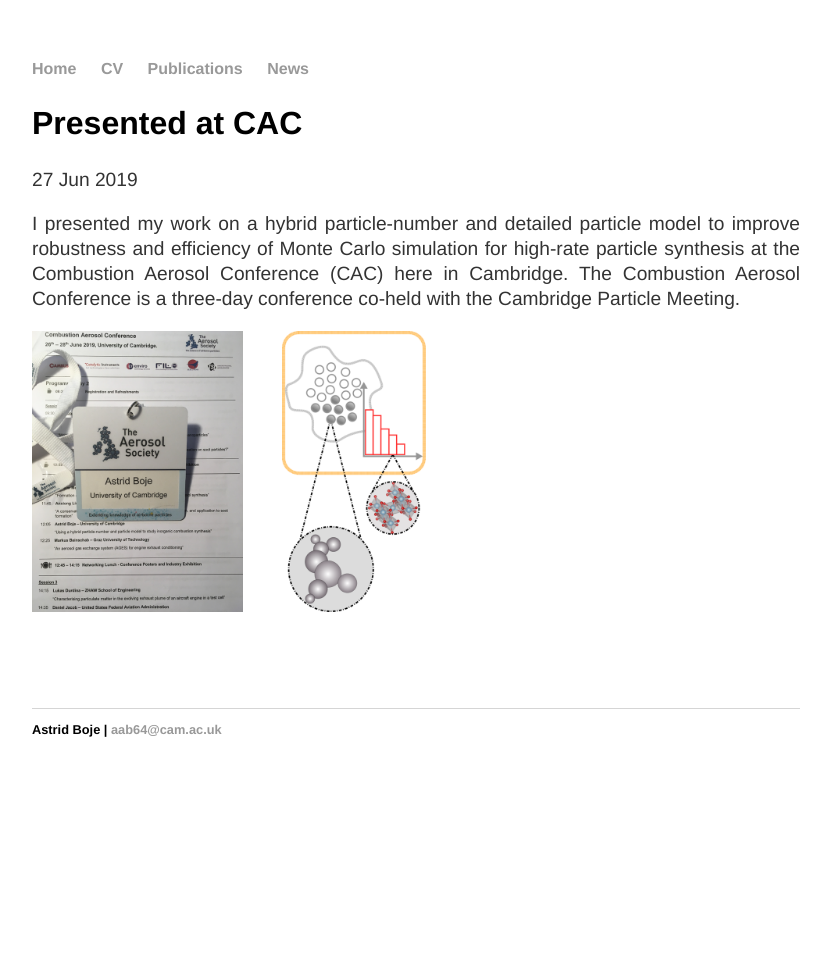
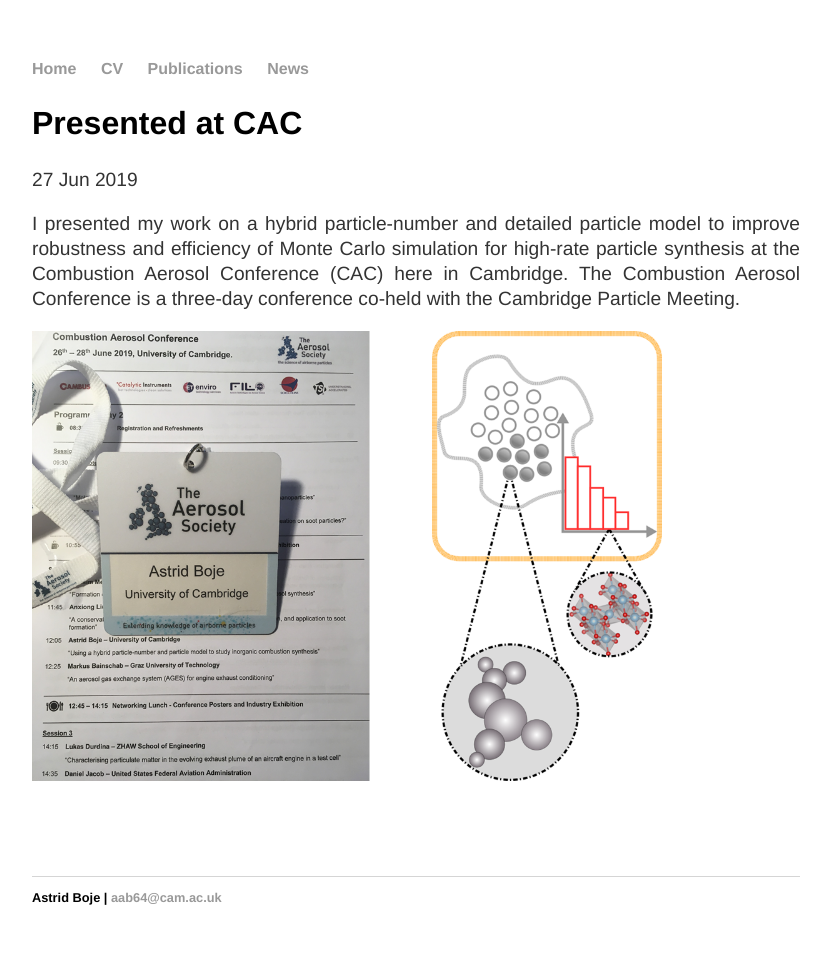
Before and after one commit to aab64/aab64.github.io, a Jekyll site: the page built from _posts/2019-06-27-Presented-at-CAC.md, in a window 1280 px wide. Shown: the whole page, without its empty margins (224-1055 px from the left). Built offline with Jekyll 4.4.1, drawn with Linux system fonts in a browser that asks for light colours; before the commit the page ends 900 px from its top, so only the background shows below that.

Commit message:
Update 2019-06-27-Presented-at-CAC.md

```diff
--- a/_posts/2019-06-27-Presented-at-CAC.md
+++ b/_posts/2019-06-27-Presented-at-CAC.md
@@ -8,7 +8,7 @@
 I presented my work on a hybrid particle-number and detailed particle model to improve robustness and efficiency of Monte Carlo simulation for high-rate particle synthesis at the Combustion Aerosol Conference (CAC) here in Cambridge. The Combustion Aerosol Conference is a three-day conference co-held with the Cambridge Particle Meeting.
 </p>
 
-<img src="/images/CAC_combined.png" width="500"/>
+<img src="/images/CAC_combined.png" width="800"/>
 
 <p>
  <br/>
```
